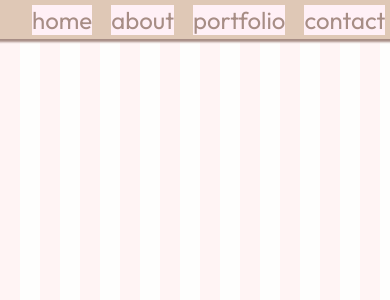
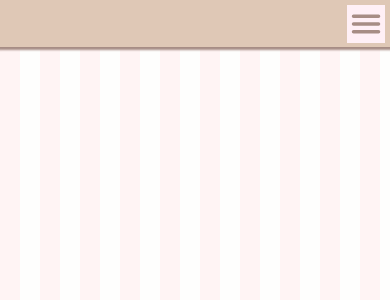
Before and after one commit to ericanwoga/ericanwoga.dev, a React (Create React App) app in the folder chimsara-github-website/: page / in a window 390 px wide. Shown: the top 300 px of the page. Built offline with nearby package versions, Linux system fonts and the light colour scheme; a web font is replaced by a local one.

Commit message:
Fixed nav bar size

```diff
--- a/chimsara-github-website/src/components/nav/Nav.jsx
+++ b/chimsara-github-website/src/components/nav/Nav.jsx
@@ -1,14 +1,25 @@
-import React from 'react'
+import React , {useState } from 'react'
 import './nav.css'
+import {IoMenu, IoClose} from 'react-icons/io5'
 
 
 function Nav() {
+  const [clickedNav, setClickedNav] = useState(false);
+  const handleClick = () => {
+    setClickedNav(!clickedNav);
+  }
+
   return (
-  <nav className="navbar">
+  <nav className={clickedNav ? "navbar-open" : "navbar" } >
+    {clickedNav ?
+    <IoClose className='menu-icon-open' onClick={handleClick}/> :
+    <IoMenu className='menu-icon-closed' onClick={handleClick}/>}
+
     <a href="#">home</a>
     <a href="#about">about</a>
     <a href="#work">portfolio</a>
     <a href="#contact">contact</a>
+
   </nav>
   )
 }
--- a/chimsara-github-website/src/components/nav/nav.css
+++ b/chimsara-github-website/src/components/nav/nav.css
@@ -1,3 +1,5 @@
+/*DESKTOP */
+
 .navbar {
     background-color: var(--color-caramel);
     display: flex;
@@ -8,6 +10,10 @@
     padding: 1.2%;
 }
 
+.menu-icon-open , .menu-icon-closed {
+    display: none;
+}
+
 .navbar a {
     font-family: 'Outfit', sans-serif;
     font-size: 1.5rem;
@@ -16,16 +22,71 @@
 }
 
 .navbar a:hover {
-    color: var(--color-lightpink);
-    transition: 0.15s ease-in;
+    color: rgba(255, 244, 244);
+    transition: 0.05s ease-in-out;
 }
 
 .navbar a:active {
-    /*background-color: rgba(255, 244, 244, 0.4);
-    border-radius: 10%;*/
-    color: var(--color-choco);
+    color: rgba(255, 244, 244, 0.5);
+
 }
 
-/*On mobile, the nav bar turns into an icon*/
+/*On TABLET , the nav bar turns into an icon*/
+@media screen and (max-width: 769px) {
+    .navbar a{
+        display: none;
+    }
+
+    .navbar-open {
+        background-color: var(--color-caramel);
+        display: flex;
+        flex-direction: row;
+        justify-content: end;
+
+        box-shadow: 0px 0px 2px 3px var(--color-choco);
+        padding: 1.2%;
+    }
+
+    .navbar-open a {
+        display: none;
+        /*display: block;
+        text-align: center;
+        margin-top: 2%;
+        margin-bottom: 1%;
+        padding: 5%;
+
+        font-family: 'Outfit', sans-serif;
+        font-size: 1.5rem;
+        color: var(--color-choco);
+        background-color: rgba(255, 244, 244, 0.5);*/
+    }
+
+    .menu-icon-closed {
+        display: inline-block;
+        height: 7%;
+        width: 7%;
+        color: var(--color-choco)
+    }
+
+    .menu-icon-open {
+        /*align-self: flex-end;*/
+        display: inline-block;
+        height: 10%;
+        width: 10%;
+        color: var(--color-choco);
+    }
+}
+
+/*On MOBILE, the nav bar turns into an icon*/
 @media screen and (max-width: 600px) {
+    .navbar a{
+        display: none;
+    }
+
+    .menu-icon-closed {
+        display: inline-block;
+        height: 10%;
+        width: 10%;
+        color: var(--color-choco)
+    }
 }
```
